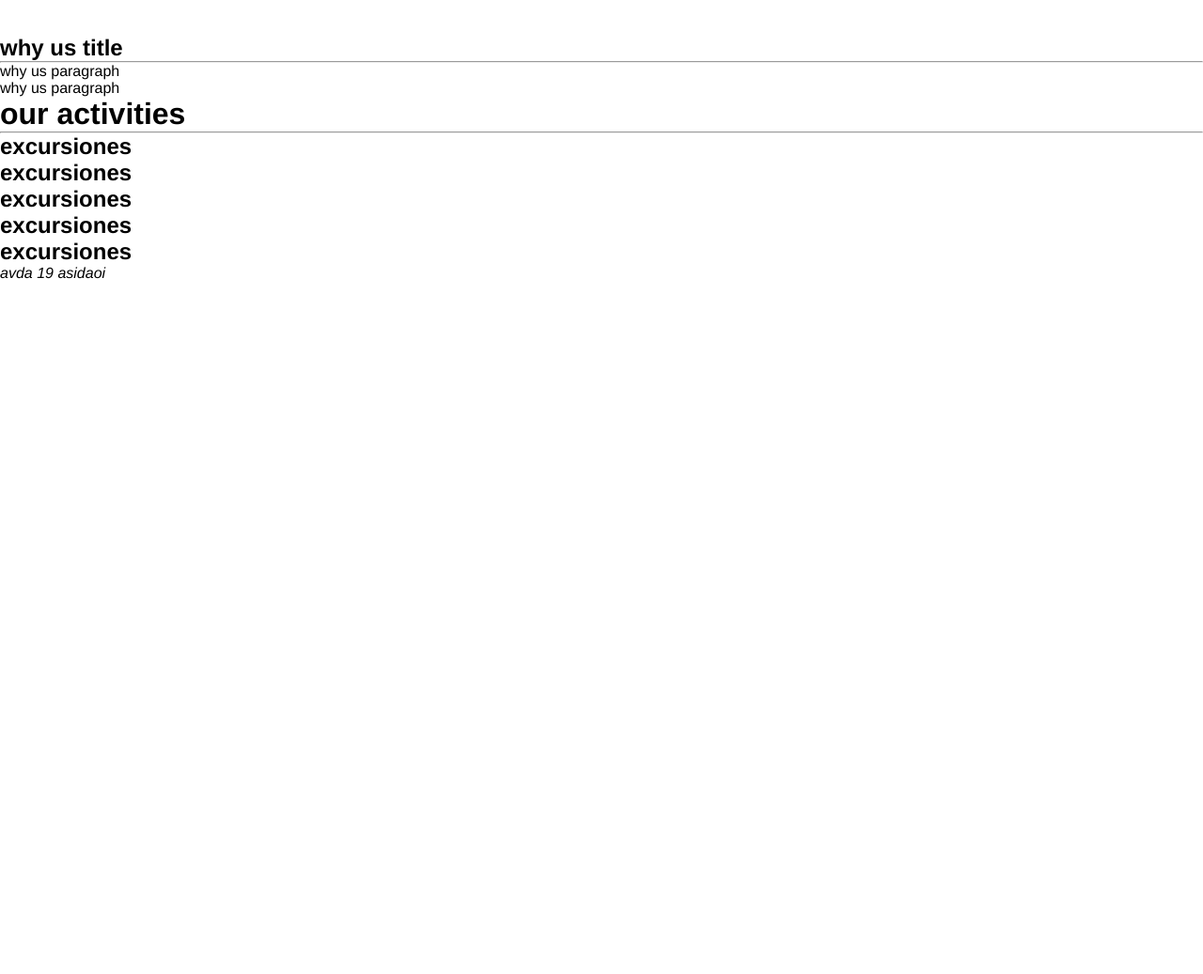
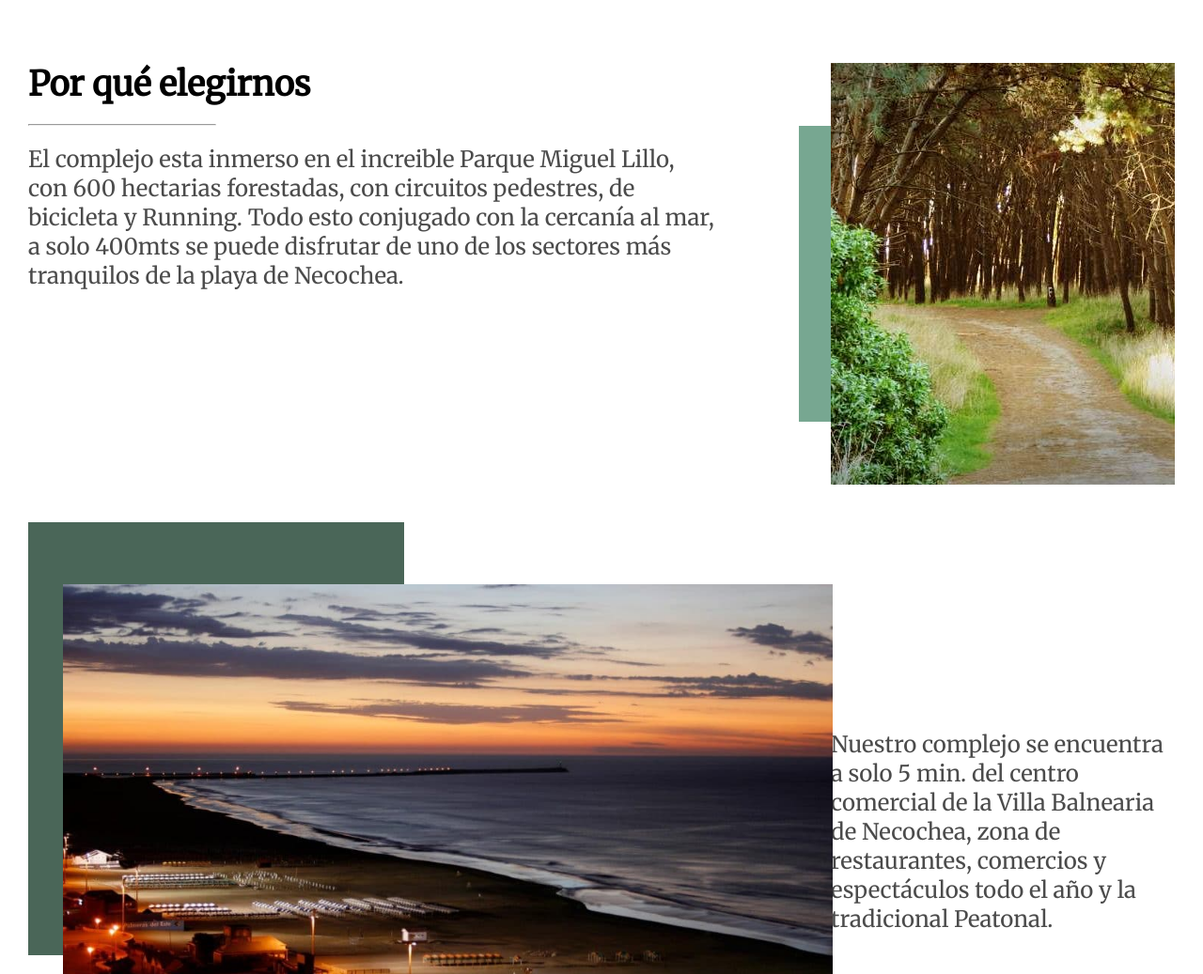
Before and after one commit to Vagus-art/caba-as-web, a plain HTML site: page index.html in a window 1280 px wide. Shown: the part 1763-2800 px from the top of the page at 94% size. Before the commit the page ends 2063 px from the top, so only its background shows below. Drawn offline with Linux system fonts and the light colour scheme.

Commit message:
whyus section done

```diff
--- a/index.html
+++ b/index.html
@@ -88,24 +88,27 @@
 
       <div class="whyus">
         <div class="whyus-main">
-          <article class="whyus-text">
-            <h1>why us title</h1>
-            <hr />
-            <p>why us paragraph</p>
+          <article class="service">
+            <h1>Por qué elegirnos</h1>
+            <div class="flex-hr">
+              <hr class="flexed-hr"/>
+              <div class="white-space"></div>
+            </div>
+            <p>El complejo esta inmerso en el increible Parque Miguel Lillo, con 600 hectarias forestadas, con circuitos pedestres, de bicicleta y Running. Todo esto conjugado con la cercanía al mar, a solo 400mts se puede disfrutar de uno de los sectores más tranquilos de la playa de Necochea.</p>
           </article>
-          <div class="whyus-main-image">
-            <div class="background-square"></div>
-            <div class="image"></div>
-          </div>
         </div>
-        <div class="whyus-second">
-          <article class="whyus-text">
-            <p>why us paragraph</p>
+        <div class="whyus-main-image">
+          <div class="background-square"></div>
+          <img src="assets/camino.JPG" alt="" srcset="">
+        </div>
+        <div class="whyus-main-image shifted">
+          <div class="background-square shifted-square"></div>
+          <img src="assets/Necochea-Argentina.jpg" alt="" srcset="">
+        </div>
+        <div class="whyus-main shifted-p">
+          <article class="service">
+            <p>Nuestro complejo se encuentra a solo 5 min. del centro comercial de la Villa Balnearia de Necochea, zona de restaurantes, comercios y espectáculos todo el año y la tradicional Peatonal.</p>
           </article>
-          <div class="whyus-second-image">
-            <div class="second-background-square"></div>
-            <div class="image"></div>
-          </div>
         </div>
       </div>
       <div class="activities">
--- a/styles.css
+++ b/styles.css
@@ -57,6 +57,7 @@ body {
 .header-bottom-navbar-options li a {
   color: white;
   text-decoration: none;
+  font-size:1.3em;
 }
 .radialblur {
   position: absolute;
@@ -164,3 +165,69 @@ body {
 .right-hr{
   flex-direction: row-reverse;
 }
+
+main{
+  display:flex;
+  flex-direction: column;
+  align-items: center;
+  width:100%;
+}
+
+.whyus{
+  display:grid;
+  justify-content: space-between;
+  row-gap: 40px;
+  grid-template-columns: 60% 30%;
+  padding:30px;
+  width:100%;
+  max-width: 1326px;
+}
+
+.whyus-main{
+  max-width: 100%;
+}
+
+.whyus-main-image{
+  position:relative;
+  display:flex;
+  flex-direction: row-reverse;
+}
+
+.shifted{
+  flex-direction: row;
+}
+
+.background-square{
+  position:absolute;
+  height:70%;
+  width:400px;
+  justify-self: center;
+  align-self: center;
+  background-color:#77A791;
+  z-index:0;
+}
+
+.whyus-main-image img{
+  z-index:1;
+}
+
+.shifted img{
+  height:80%;
+  width:auto;
+  justify-self: center;
+  align-self: center;
+  flex-grow:1;
+  margin-left:5%;
+}
+
+.shifted-p{
+  margin:auto;
+}
+
+.shifted-square{
+  justify-self: unset;
+  align-self: unset;
+  top:0;
+  left:0;
+  background-color: #4A6658;
+}
```
